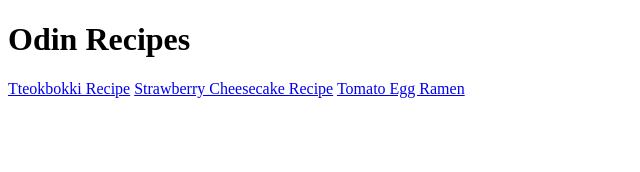
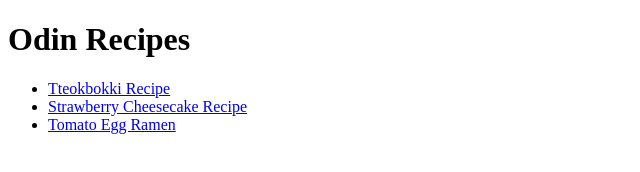
Before and after one commit to jimmywu3/odin-recipes, a plain HTML site: page index.html in a window 1280 px wide. Shown: the whole page, without its empty margins (0-640 px from the left). Drawn offline with Linux system fonts and the light colour scheme.

Commit message:
Editted index.html, Put recipes in unordered list

```diff
--- a/index.html
+++ b/index.html
@@ -7,8 +7,10 @@
 
     <body>
         <h1>Odin Recipes</h1>
-        <a href="./recipes/tteokbokki.html" target="_blank" rel="noopener noreferrer">Tteokbokki Recipe</a>
-        <a href="./recipes/cheesecake.html" target="_blank" rel="noopener noreferrer">Strawberry Cheesecake Recipe</a>
-        <a href="./recipes/ramen.html" target="_blank" rel="noopener noreferrer">Tomato Egg Ramen</a>
+        <ul>
+            <li><a href="./recipes/tteokbokki.html" target="_blank" rel="noopener noreferrer">Tteokbokki Recipe</a></li>
+            <li><a href="./recipes/cheesecake.html" target="_blank" rel="noopener noreferrer">Strawberry Cheesecake Recipe</a></li>
+            <li><a href="./recipes/ramen.html" target="_blank" rel="noopener noreferrer">Tomato Egg Ramen</a></li>
+        </ul>
     </body>
 </html>
```
